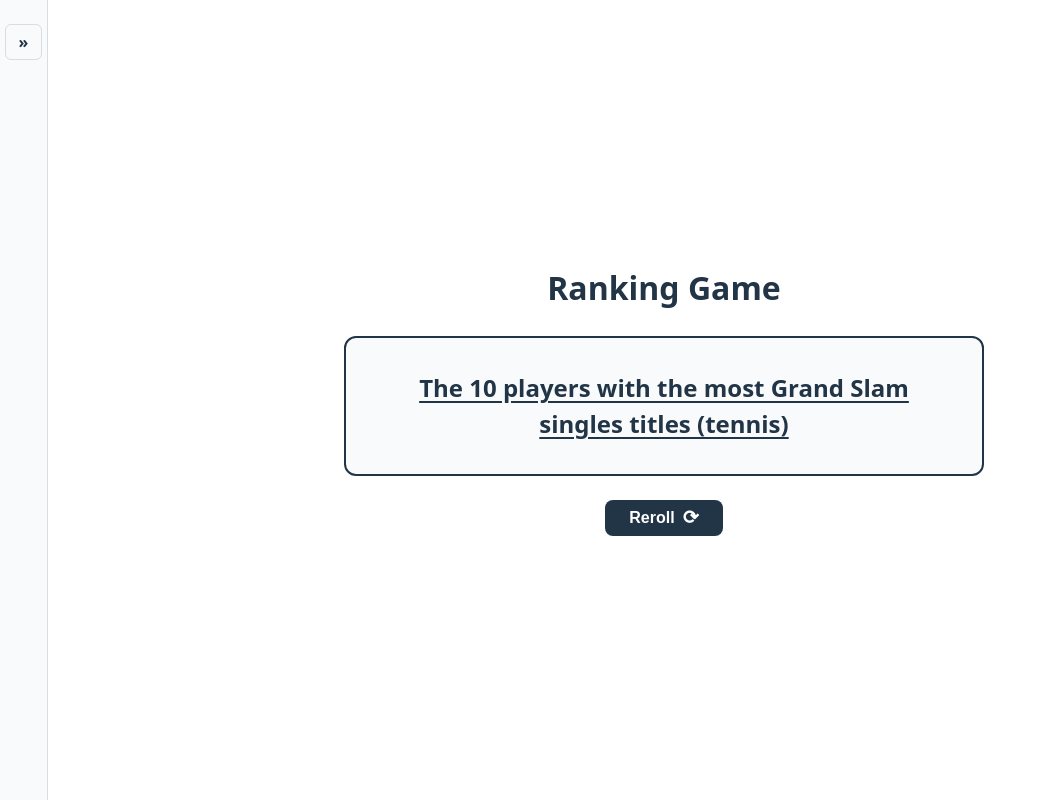
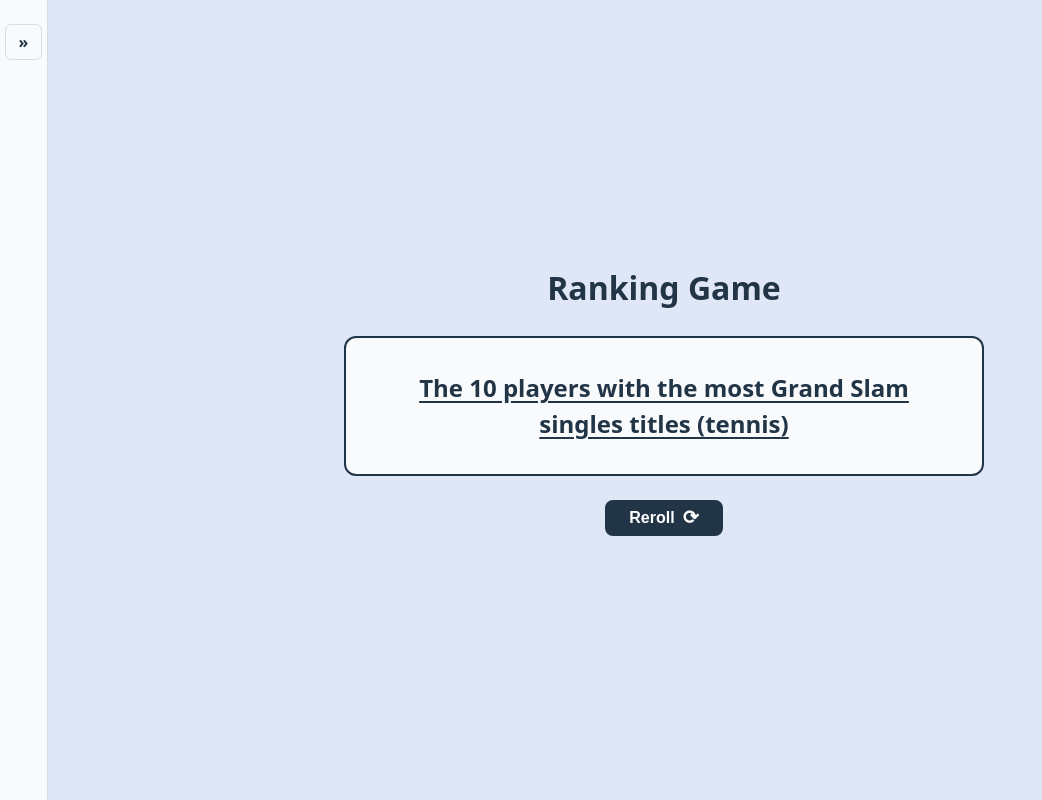
Before and after one commit to GabrielBoscoli/RankingGame, a React (Vite) app: page / in a window 1280 px wide. Shown: the whole page, without its empty margins (0-1042 px from the left). Built offline with nearby package versions, Linux system fonts and the light colour scheme.

Commit message:
changing backgroud color

```diff
--- a/src/index.css
+++ b/src/index.css
@@ -2,7 +2,7 @@
   font-family: system-ui, Avenir, Helvetica, Arial, sans-serif;
   line-height: 1.5;
   color: #213547;
-  background-color: #ffffff;
+  background-color: #dfe6f5;
 }
 
 * {
```
